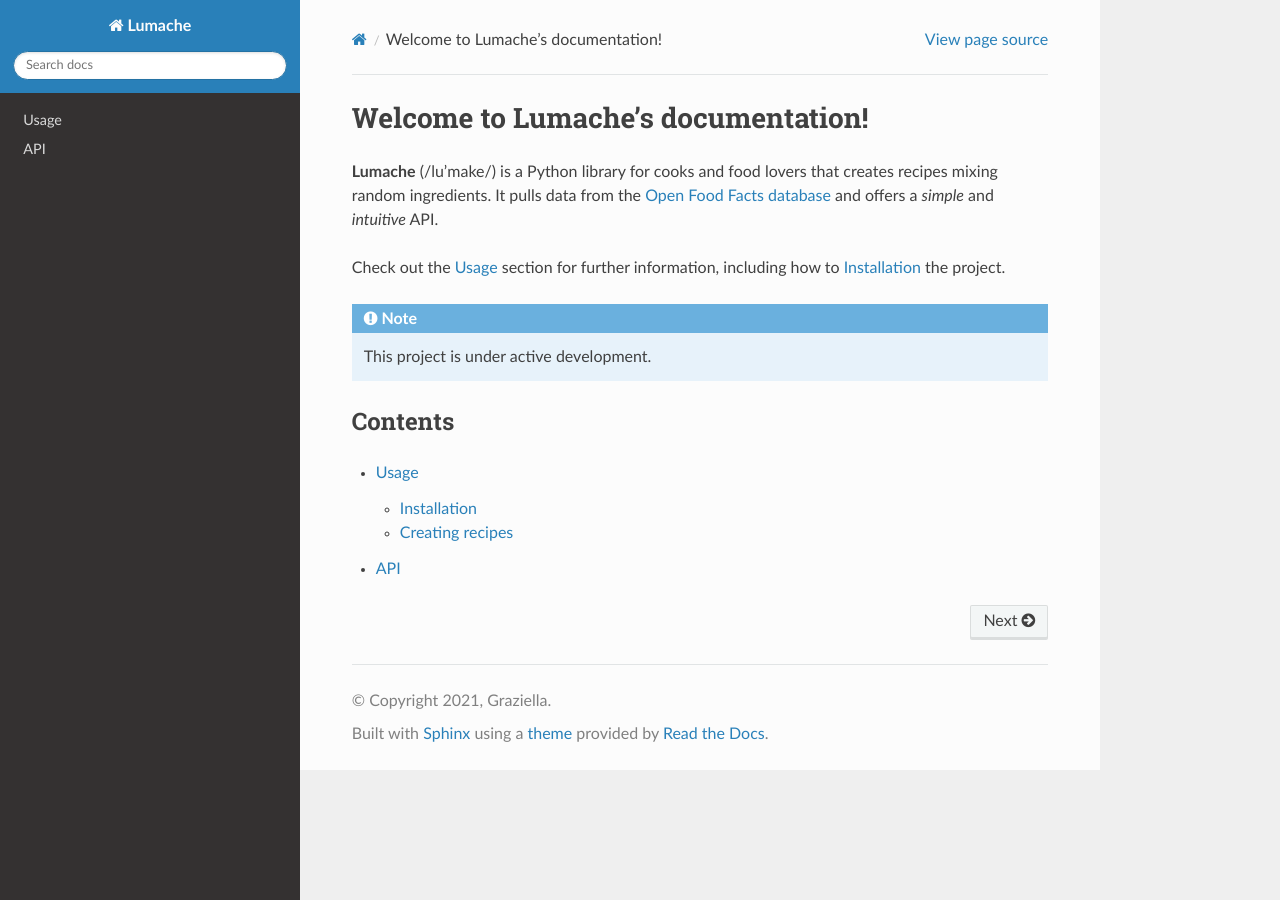
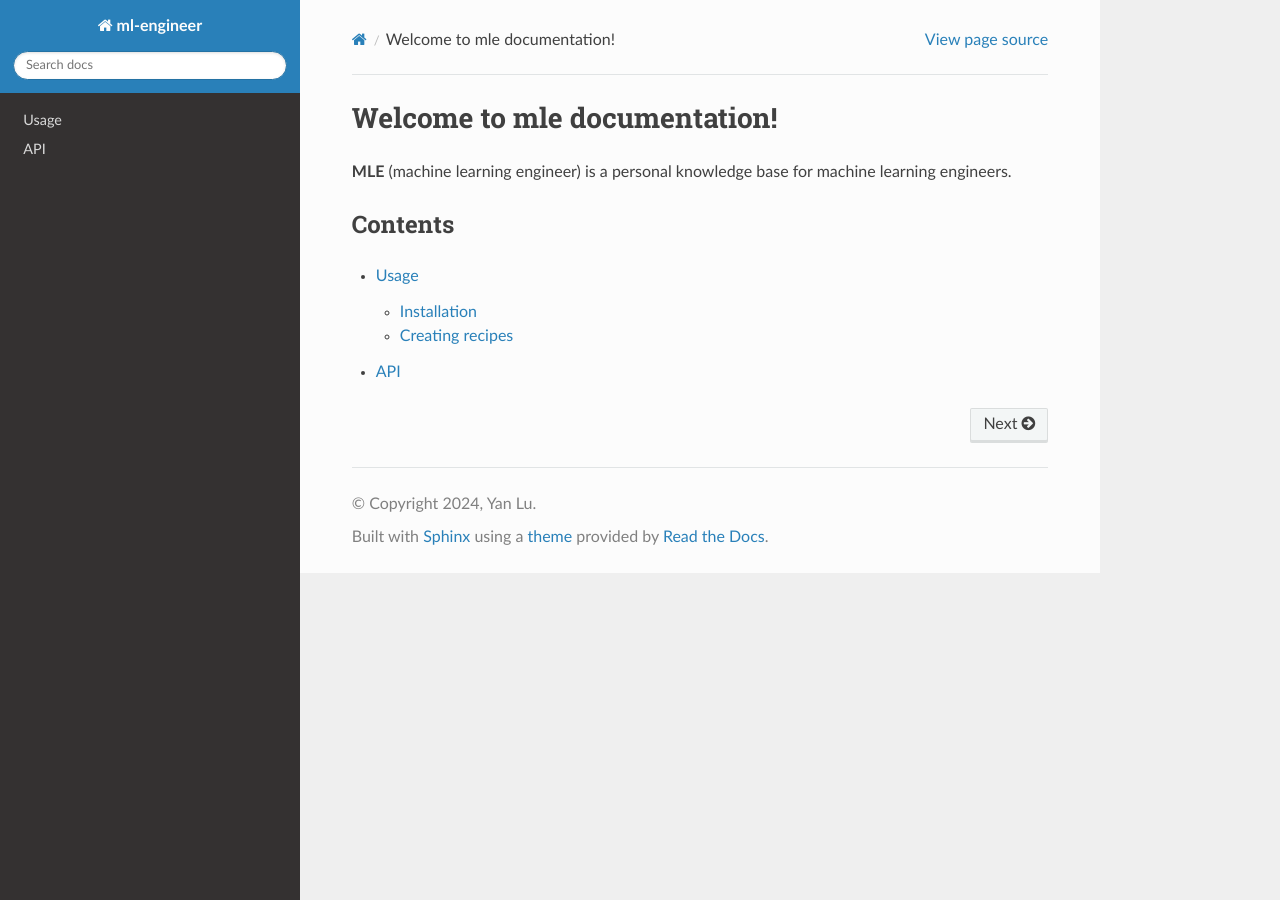
Before and after one commit to Jason-cs18/ml-engineer, a Sphinx documentation site: the page built from docs/source/index.rst, in a window 1280 px wide. Built offline with Sphinx 7.4.7 and the Read the Docs theme 3.1.0, drawn with Linux system fonts in a browser that asks for light colours.

Commit message:
update index

```diff
--- a/docs/source/conf.py
+++ b/docs/source/conf.py
@@ -2,9 +2,9 @@
 
 # -- Project information
 
-project = 'Lumache'
-copyright = '2021, Graziella'
-author = 'Graziella'
+project = 'ml-engineer'
+copyright = '2024, Yan Lu'
+author = 'Yan Lu'
 
 release = '0.1'
 version = '0.1.0'
--- a/docs/source/index.rst
+++ b/docs/source/index.rst
@@ -1,17 +1,7 @@
-Welcome to Lumache's documentation!
+Welcome to mle documentation!
 ===================================
 
-**Lumache** (/lu'make/) is a Python library for cooks and food lovers
-that creates recipes mixing random ingredients.
-It pulls data from the `Open Food Facts database <https://world.openfoodfacts.org/>`_
-and offers a *simple* and *intuitive* API.
-
-Check out the :doc:`usage` section for further information, including
-how to :ref:`installation` the project.
-
-.. note::
-
-   This project is under active development.
+**MLE** (machine learning engineer) is a personal knowledge base for machine learning engineers.
 
 Contents
 --------
```
